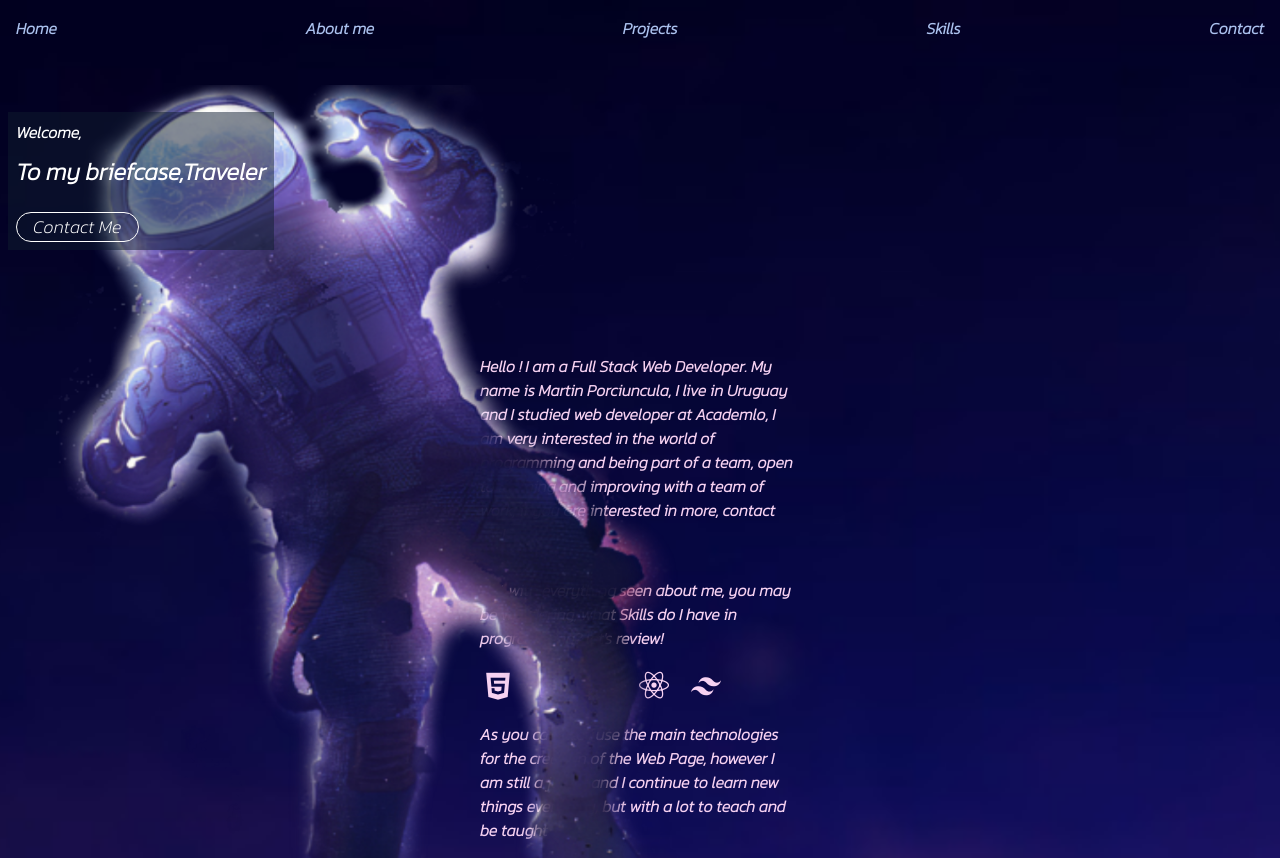
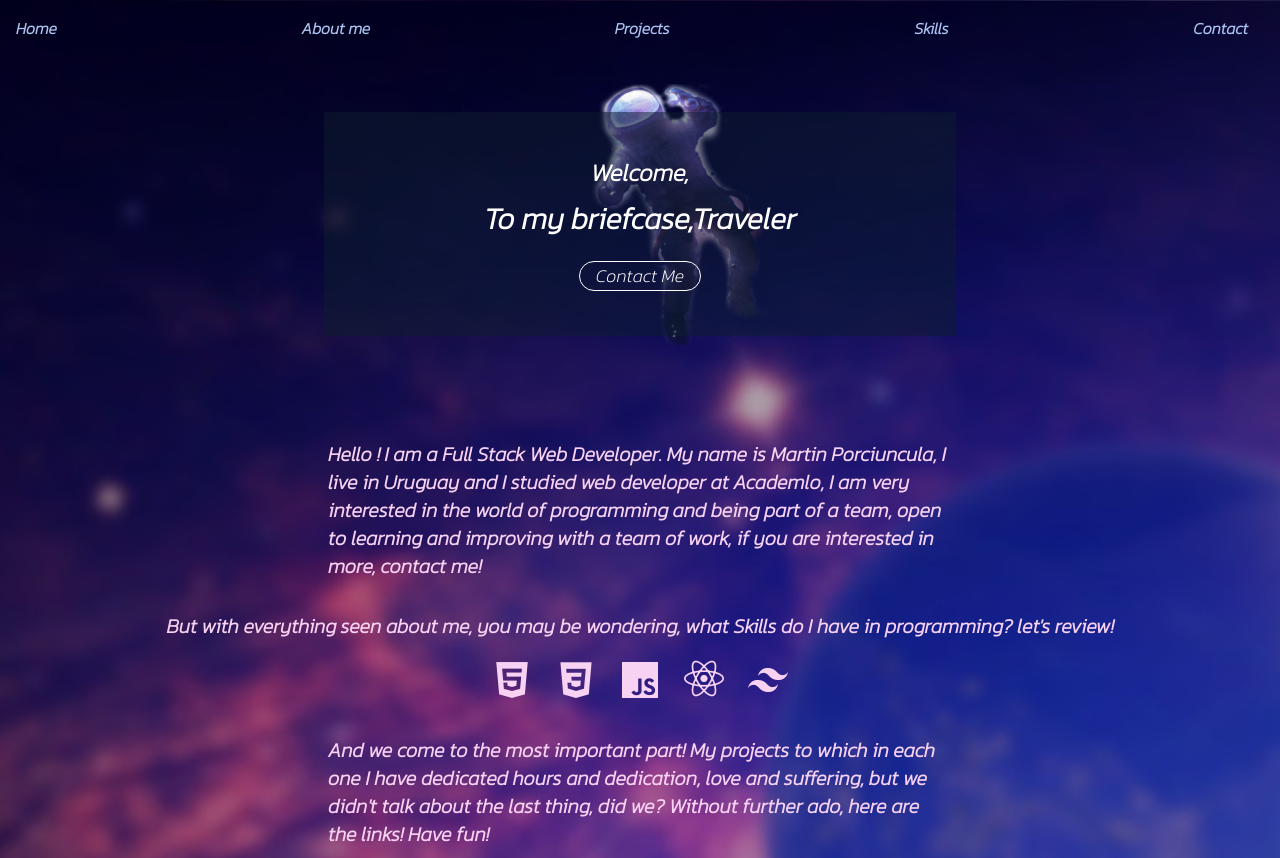
Before and after one commit to MartinPorciuncula/briefcase, a React (Vite) app: page / in a window 1280 px wide. Shown: the top 858 px of the page. Built offline with nearby package versions, Linux system fonts and the light colour scheme.

Commit message:
Finalization of briefcase,and styiling responsive

```diff
--- a/src/components/AboutMe.jsx
+++ b/src/components/AboutMe.jsx
@@ -2,8 +2,8 @@ import React from 'react'
 
 const AboutMe = () => {
   return (
-    <article className='flex justify-center p-4 mt-20'>
-    <section className="w-80 flex">
+    <article id="AboutMe"className='flex justify-center p-4 mt-20'>
+    <section className="w-[50%] min-[400px]:text-xl">
      <span className='text-try font-bold'>
 Hello ! I am a <b>Full Stack Web Developer.</b> My name is Martin Porciuncula, I live in Uruguay and I studied web developer at <b>Academlo</b>, I am very interested in the world of programming and being part of a team, open to learning and improving with a team of work, if you are interested in more, contact me!</span>
     </section>
--- a/src/components/Home.jsx
+++ b/src/components/Home.jsx
@@ -3,21 +3,21 @@ import React from "react";
 const Home = () => {
   return (
     <article className="text-text-white  w-full p-2">
-      <article className="  w-full flex justify-between h-full pt-12 relative">
-        <section className="p-2 z-10 bg-bg-100/50 grid gap-2">
-          <h3 className="text-1xl font-semibold mb-1">Welcome,</h3>
-          <h2 className="text-2xl font-bold">To my briefcase,Traveler</h2>
-          <a href="#Contact" className="mt-4 place-self-start px-4 border rounded-full text-lg hover:scale-110 hover:animate-pulse">
+      <article id="Home" className="  w-full flex justify-between h-full pt-12 relative min-[400px]:flex  min-[400px]:justify-center">
+        <section className="p-2 z-10 bg-bg-100/50 grid gap-2 w-[90%] min-[400px]:h-56 min-[400px]:w-[50%] min-[400px]:flex min-[400px]:justify-center min-[400px]:items-center min-[400px]:flex-col" >
+          <h3 className="text-1xl font-semibold mb-1 min-[400px]:text-2xl">Welcome,</h3>
+          <h2 className="text-2xl font-bold min-[400px]:text-3xl">To my briefcase,Traveler</h2>
+          <a href="#Contact" className="mt-4 place-self-start px-4 border rounded-full text-lg hover:scale-110 hover:animate-pulse min-[400px]:flex min-[400px]:place-self-center">
            Contact Me
          </a>
         </section>
-        <section className="p-2 w-full absolute left-10 top-3">
-          <img className="w-[50%]" src="./images/astronaut2(try).png" />
+        <section className="p-2 w-full absolute left-10 top-3 min-[400px]:flex min-[400px]:justify-center">
+          <img className="w-[50%] min-[400px]:w-[180px]" src="./images/astronaut2(try).png" />
         </section>
       </article>
     </article>
   );
 };
-// -Crear Header -Crear estado -Usarlo props en cerrar y abrir (Navbar abrir) (Header cerrar) -Estilizar navbar -listo :)
+// -Crear Header -Crear estado -Usarlo props en cerrar y abrir (Navbar abrir) (Header cerrar) -Estilizar navbar -listo :)Contact
 
 export default Home;
--- a/src/components/Navbar.jsx
+++ b/src/components/Navbar.jsx
@@ -4,11 +4,11 @@ const Navbar = () => {
   return (
     <article className='flex text-primary3 font-bold p-2'>
        <section className='flex gap-2 w-full justify-between p-2'>
-        <h3 className='hover:scale-110 cursor-pointer'>Home</h3>
-        <h3 className='hover:scale-110 cursor-pointer'>About me</h3>
-        <h3 className='hover:scale-110 cursor-pointer'>Projects</h3>
-        <h3 className='hover:scale-110 cursor-pointer'>Skills</h3>
-        <h3 className='hover:scale-110 cursor-pointer'>Contact</h3>
+        <a href='#Home' className='hover:scale-110 cursor-pointer'>Home</a>
+        <a href='#AboutMe' className='hover:scale-110 cursor-pointer'>About me</a>
+        <a href='#Projects' className='hover:scale-110 cursor-pointer'>Projects</a>
+        <a href='#Skills' className='hover:scale-110 cursor-pointer'>Skills</a>
+        <a href='#Contact' className='hover:scale-110 cursor-pointer min-[400px]:mr-4'>Contact</a>
         </section>
     </article>
   )
--- a/src/components/Projects.jsx
+++ b/src/components/Projects.jsx
@@ -2,14 +2,14 @@ import React from "react";
 
 const Projects = () => {
   return (
-    <section className="text-try font-semibold flex flex-col gap-4 p-4">
-      <span>
+    <section id="Projects" className="text-try font-semibold flex flex-col gap-4 p-4">
+      <span className="w-[50%] place-self-center min-[400px]:text-xl  min-[400px]:place-self-center">
         And we come to the most important part! My projects to which in each one
         I have dedicated hours and dedication, love and suffering, but we didn't
         talk about the last thing, did we? Without further ado, here are the
         links! Have fun!
       </span>
-      <div className="flex flex-col gap-6">
+      <div className="flex flex-col gap-6 min-[400px]:grid min-[400px]:grid-cols-3 min-[400px]:mt-20 min-[400px]:p-4">
       <a className="hover:scale-125 cursor-pointer hover:animate-bounce" href="https://e-commerce-martin-porciuncula.netlify.app" target="_blank">
   <img src="./images/Project1.PNG" alt="E-commerce"/>
 </a>
--- a/src/components/Skills.jsx
+++ b/src/components/Skills.jsx
@@ -2,24 +2,19 @@ import React from "react";
 
 const Skills = () => {
   return (
-    <article className="p-4  flex justify-center">
-      <section className="font-semibold w-80 flex gap-4 flex-col text-try">
+    <article id="Skills"className="p-4  flex justify-center min-[400px]:text-xl">
+      <section className="font-semibold flex gap-4 flex-col text-try">
         <span className="">
           But with everything seen about me, you may be wondering, what Skills
           do I have in programming? let's review!
         </span>
-        <div className="flex gap-4">
-          <i class="bx bxl-html5 text-4xl hover:scale-125 hover:animate-bounce"></i>
-          <i class="bx bxl-css3 text-4xl hover:scale-125 hover:animate-bounce"></i>
-          <i class="bx bxl-javascript text-4xl hover:scale-125 hover:animate-bounce"></i>
-          <i class="bx bxl-react text-4xl hover:scale-125 hover:animate-bounce"></i>
-          <i class="bx bxl-tailwind-css text-4xl hover:scale-125 hover:animate-bounce"></i>
+        <div className="flex gap-4 justify-center">
+          <i class="bx bxl-html5 text-4xl min-[400px]:text-5xl  hover:scale-125 hover:animate-bounce"></i>
+          <i class="bx bxl-css3 text-4xl  min-[400px]:text-5xl hover:scale-125 hover:animate-bounce"></i>
+          <i class="bx bxl-javascript text-4xl  min-[400px]:text-5xl hover:scale-125 hover:animate-bounce"></i>
+          <i class="bx bxl-react text-4xl  min-[400px]:text-5xl hover:scale-125 hover:animate-bounce"></i>
+          <i class="bx bxl-tailwind-css text-4xl  min-[400px]:text-5xl hover:scale-125 hover:animate-bounce"></i>
         </div>
-        <span>
-          As you can see I use the main technologies for the creation of the Web
-          Page, however I am still a junior and I continue to learn new things
-          every day, but with a lot to teach and be taught{" "}
-        </span>
       </section>
     </article>
   );
```
